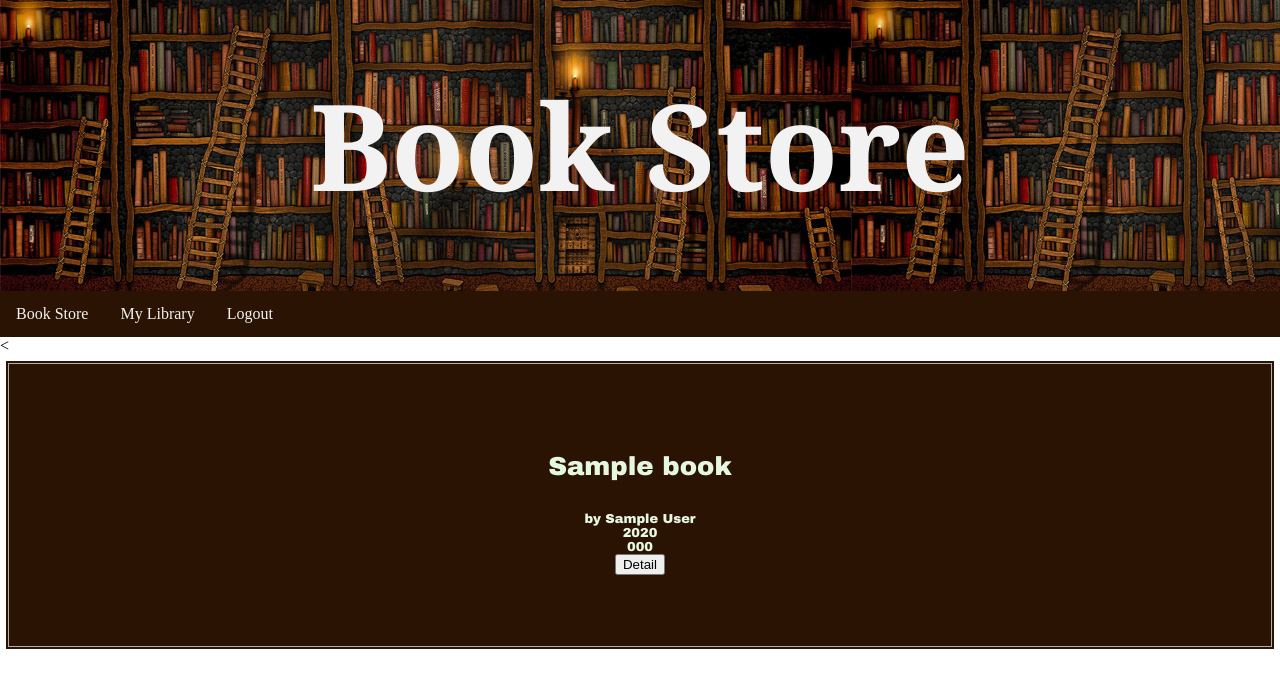
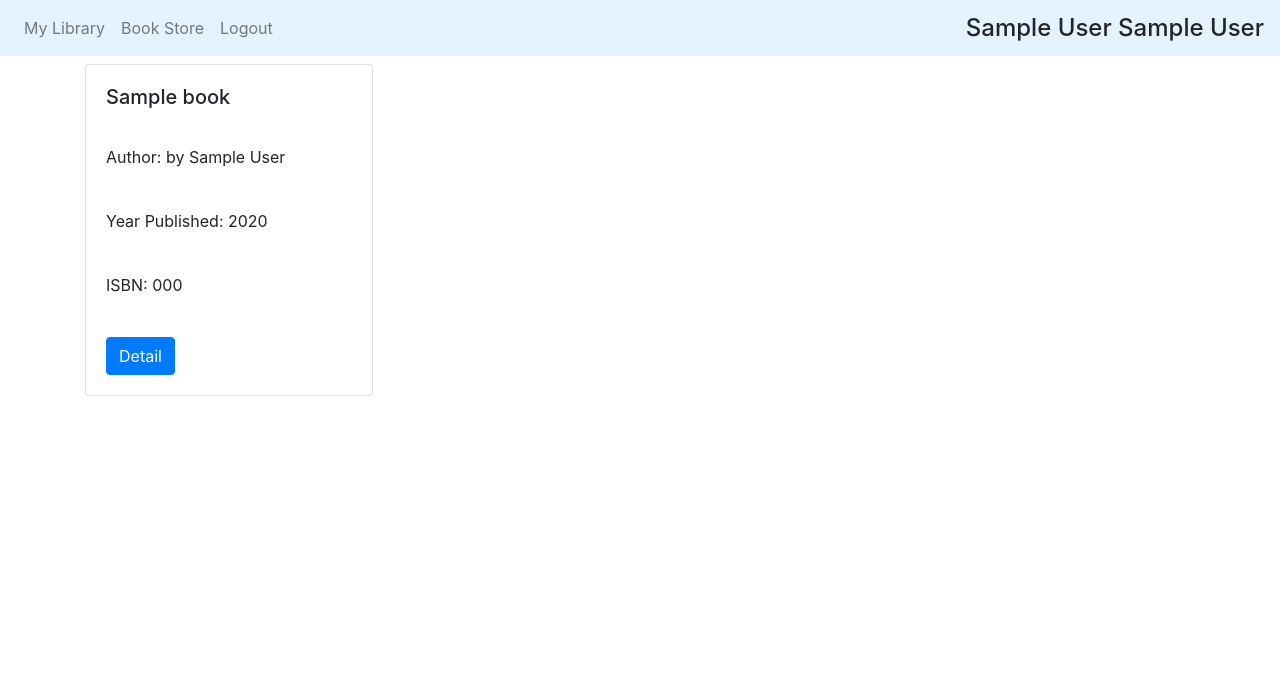
Before and after one commit to kangere/book_trade, a PHP site: page /Store.php in a window 1280 px wide. Shown: the top 688 px of the page. Run offline with PHP 8.4, Linux system fonts and the light colour scheme; the visitor is signed in with stand-in values (Sample User, id 1); tables that the repository leaves empty or names only in its code hold one stand-in row (values such as "Sample post").

Commit message:
Merged Storeview,used Bootstrap for UI

```diff
--- a/Store.php
+++ b/Store.php
@@ -33,104 +33,24 @@ session_start();
 <!DOCTYPE html>
 <html lang="en">
 
-<style type="text/css">
-table.greenTable {
-  font-family: "Arial Black", Gadget, sans-serif;
-  border: 6px solid #FFFFFF;
-  background-color: #2A1303;
-  width: 100%;
-  height: 300px;
-  text-align: center;
-  color: #E6F7E1;
-}
-table.greenTable td, table.greenTable th {
-  border: 1px solid #AFAFAF;
-  padding: 3px 2px;
-}
-table.greenTable tbody td {
-  font-size: 13px;
-}
-
-table.greenTable td:nth-child(1) {
-   font-size: 13px;
-}
-
-
-
-//
-* {
-    box-sizing: border-box;
-}
-
-body {
-  margin: 0;
-}
-
-/* Style the header */
-.header {
-    background-image: url("headerpic.jpg");
-    padding: 20px;
-    text-align: center;
-    font-family: 'Lobster', Georgia, Times, serif;
- font-size: 60px;
- line-height: 90px;
- color: #f2f2f2;
-}
-
-
-/* Style the top navigation bar */
-.topnav {
-    overflow: hidden;
-    background-color: #2A1303;
-
-}
-
-/* Style the topnav links */
-.topnav a {
-    float: left;
-    display: block;
-    color: #f2f2f2;
-    text-align: center;
-    padding: 14px 16px;
-    text-decoration: none;
-}
-
-/* Change color on hover */
-.topnav a:hover {
-    background-color: #2A1303;
-    color: #2A1303;
-}
-
-</style>
-
-
-
-
-
-
-
-
 <head>
 <meta charset="utf-8">
 <meta name="viewport" content="width=device-width, initial-scale=1">
+<link rel="stylesheet" href="https://stackpath.bootstrapcdn.com/bootstrap/4.1.3/css/bootstrap.min.css" integrity="sha384-MCw98/SFnGE8fJT3GXwEOngsV7Zt27NXFoaoApmYm81iuXoPkFOJwJ8ERdknLPMO" crossorigin="anonymous">
+<script src="https://code.jquery.com/jquery-3.3.1.slim.min.js" integrity="sha384-q8i/X+965DzO0rT7abK41JStQIAqVgRVzpbzo5smXKp4YfRvH+8abtTE1Pi6jizo" crossorigin="anonymous"></script>
+<script src="https://cdnjs.cloudflare.com/ajax/libs/popper.js/1.14.3/umd/popper.min.js" integrity="sha384-ZMP7rVo3mIykV+2+9J3UJ46jBk0WLaUAdn689aCwoqbBJiSnjAK/l8WvCWPIPm49" crossorigin="anonymous"></script>
+<script src="https://stackpath.bootstrapcdn.com/bootstrap/4.1.3/js/bootstrap.min.js" integrity="sha384-ChfqqxuZUCnJSK3+MXmPNIyE6ZbWh2IMqE241rYiqJxyMiZ6OW/JmZQ5stwEULTy" crossorigin="anonymous"></script>
+</head>
 
+<body>
+  <?php getNavBar($fname,$lname) ?>
 
-<div class="header"">
-  <h1>Book Store</h1>
-</div>
-<div class="topnav">
-  <a href="Store.php">Book Store</a>
-  <a href="home.php">My Library</a>
-  <a href="home.php?q=logout">Logout</a>
-</div>
-
-
-<<table class="greenTable">
-<tbody>
-<?php $owned->get_ownedbooks();?>
-</tbody>
-</tr>
-</table>
+  <table class="table">
+  <tbody>
+  <?php $owned->get_ownedbooks();?>
+  </tbody>
+  </tr>
+  </table>
 
 </body>
 </html>
--- a/include/class.books.php
+++ b/include/class.books.php
@@ -62,6 +62,40 @@
 
 		}
 
+		public function displayBookUpdate($isbn){
+
+			$sql = "SELECT * FROM books WHERE ISBN = '$isbn'";
+
+			$result = $this->db->query($sql);
+
+			$row = $result->fetch_array(MYSQLI_NUM);
+
+			echo "<form method=\"post\" action=\"update.php?isbn=".$row[3]."\">";
+			echo "<table class=\"table\">";
+			echo"<thead>";
+			echo "<tr>" ;
+			echo "<td>Title</td>";
+			echo "<td>Author</td>";
+			echo "<td>Year</td>" ;
+			echo "<td>ISBN</td>";
+			echo "</tr>";
+			echo "</thead>";
+			echo "<tbody>";
+
+			echo "<td align=\"center\"><input name=\"title\" type =\"text\"
+					class=\"form-control\" value=\"".$row[0]."\" size=\"25\"/></td>";
+			echo "<td align=\"center\"><input name=\"author\" type =\"text\"
+					class=\"form-control\" value=\"".$row[1]."\" size=\"25\"/></td>";
+			echo "<td align=\"center\"><input name=\"year\" type =\"text\"
+					class=\"form-control\" value=".$row[2]." size=\"25\"/></td>";
+			echo "<td align=\"center\">".$row[3]."</td>";
+
+			echo "</tbody></table>";
+			echo "<input type=\"submit\" class=\"btn btn-primary\" name=\"update\"/>";
+			echo "</form>";
+		}
+
+
 		public function get_user_library($email){
 			//TODO Implement
 			$library_query = "SELECT title,author,year, b.isbn FROM books b JOIN ownedBooks ob on b.isbn = ob.isbn where ob.email = '$email'";
@@ -77,6 +111,8 @@
 				echo "<td>".$row[1]."</td>";
 				echo "<td>".$row[2]."</td>";
 				echo "<td>".$row[3]."</td>";
+				echo "<td align=\"center\"><a href=\"update.php?isbn=".
+					$row[3]."\">Update</a></td>";
 				echo "</tr>";
 			}
 		}
--- a/include/class.owned.php
+++ b/include/class.owned.php
@@ -41,19 +41,27 @@
 				printError($this->db->error);
 
 			$col = 0;
+			echo "<div class=\"container mt-2 mb-2\">";
 			while ($row = $result->fetch_array(MYSQLI_NUM)){
-				if($col == 0){
-					echo "<tr>";
+
+				if($col === 0){
+					echo "<div class=\"row\">";
 				}
+				echo "<div class=\"col-sm\">";
+				echo "<div class=\"card\" style=\"width: 18rem;\">";
+				echo "<div class=\"card-body\">";
+				echo "<h5 class=\"card-title\">".$row[0]."</h1><br><p class=\"card-text\"> Author: by ".$row[1].
+					"</p><br><p class=\"card-text\">Year Published: ".$row[2]."</p><br><p class=\"card-text\"> ISBN: ".$row[3]."</p><br><input type=\"submit\" class=\"btn btn-primary\" value=\"Detail\">";
+				echo "</div></div>";
+				echo "</div>";
 
-				echo "<td>","<h1>".$row[0]."</h1>","<br>","by ".$row[1]."<br>".$row[2]."<br>".$row[3]."<br>",'<input type="submit" class="btn btn-primary" value="Detail">'." "."</td>";
-				$col++;
-			if($col == 3) {
-				  echo "</tr>";
-				  $col = 0;
+				$col += 1;
+				if($col === 3){
+					$col = 0;
+					echo "</div>";
 				}
-
 			}
+			echo "</div>";
 		}
 
 		public function deleteBookOwned($email,$isbn){
--- a/include/utils.php
+++ b/include/utils.php
@@ -13,6 +13,28 @@
 
 	function printWarning($message){
 		echo "<div class=\"alert alert-warning alert-dismissible fade show\" role=\"alert\"> <button type=\"button\" class=\"close\" data-dismiss=\"alert\" aria-label=\"Close\"><span aria-hidden=\"true\">&times;</span></button><strong>Warning!</strong>". $message . "</div>";
+	}
+
+	function getNavBar($fname,$lname){
+		echo "<nav class=\"navbar navbar-expand-lg navbar-light  justify-content-between\" style=\"background-color: #e3f2fd;\">
+		  <button class=\"navbar-toggler\" type=\"button\" data-toggle=\"collapse\" data-target=\"#navbarNav\" aria-controls=\"navbarNav\" aria-expanded=\"false\" aria-label=\"Toggle navigation\">
+		    <span class=\"navbar-toggler-icon\"></span>
+		  </button>
+		  <div class=\"collapse navbar-collapse\" id=\"navbarNav\">
+		    <ul class=\"navbar-nav\">
+		      <li class=\"nav-item\">
+		        <a class=\"nav-link\" href=\"home.php\">My Library</a>
+		      </li>
+		      <li>
+		        <a class=\"nav-link\" href=\"Store.php\">Book Store <span class=\"sr-only\">(current)</span></a>
+		      </li>
+		      <li class=\"nav-item\">
+		        <a class=\"nav-link\" href=\"home.php?q=logout\">Logout</a>
+		      </li>
+		    </ul>
+		  </div>
+		  <h4 class=\"my-2 my-lg-0\">".$fname." ".$lname."</h4>
+		</nav>";
 	}
 
 
--- a/login.php
+++ b/login.php
@@ -1,6 +1,7 @@
 <?php
 	session_start();
 	include_once 'include/class.user.php';
+    include_once 'include/utils.php';
 
 	$user = new User();
 
@@ -13,7 +14,7 @@
 			//Registration Success
 			header("location:home.php");
 		}else {
-			echo 'Wrong username or password';
+			printError('Wrong username or password');
 		}
 	}
 ?>
```
Also changed, not shown: home.php (+6 -103 lines), 1 other file.
